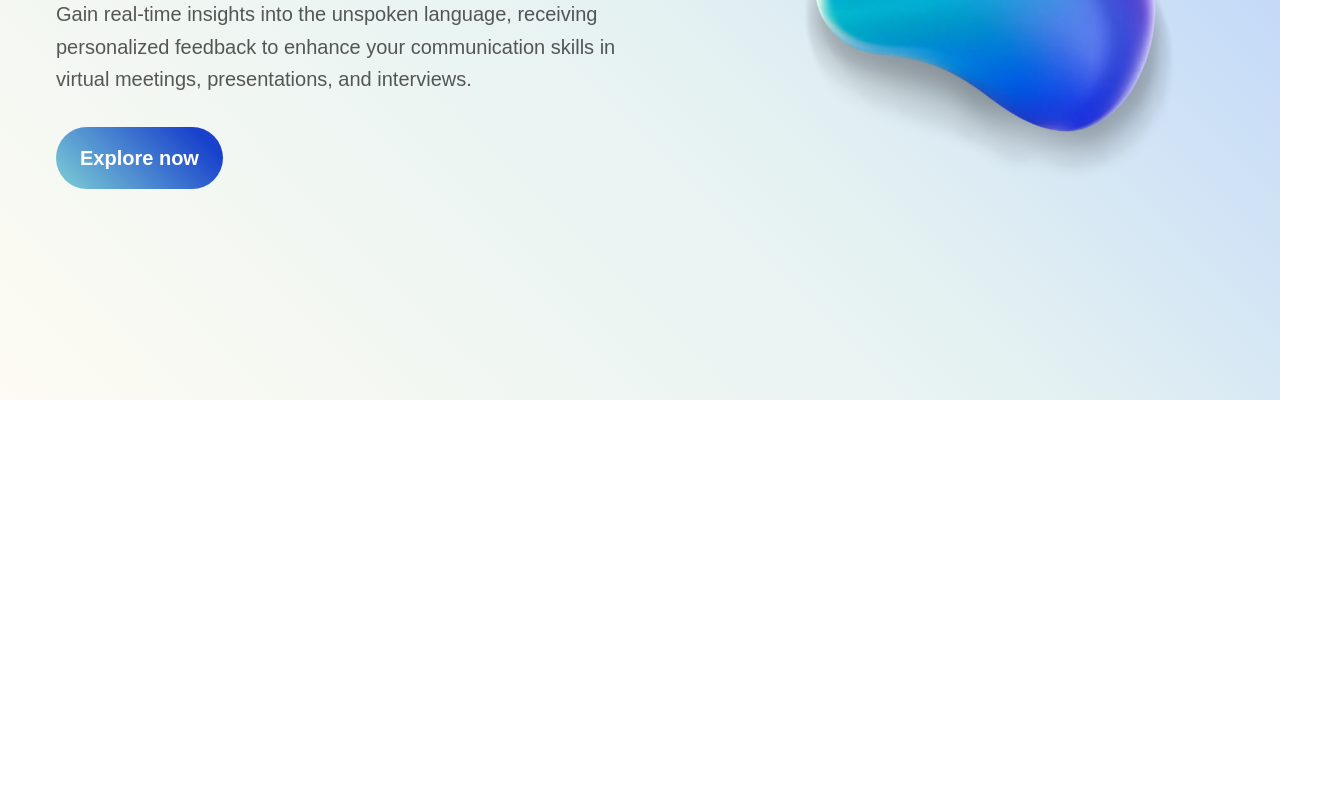
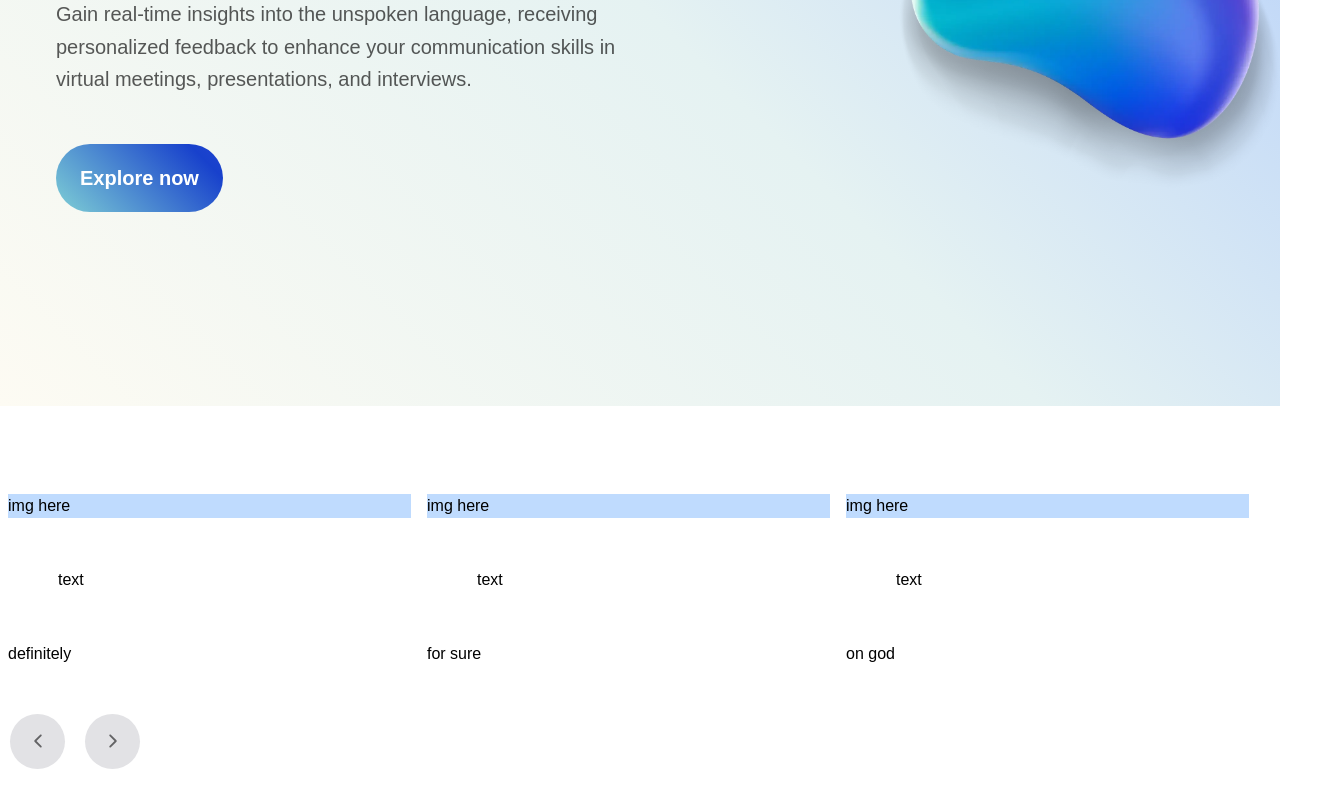
Before and after one commit to roskzhu/Empa, a React (Create React App) app in the folder client/: page / in a window 1280 px wide. Shown: the part 400-1208 px from the top of the page, 1336 px wide, since content can reach past the window. Before the commit the page ends 800 px from the top, so only its background shows below. Built offline with nearby package versions, Linux system fonts and the light colour scheme.

Commit message:
carousel starter

```diff
--- a/client/package.json
+++ b/client/package.json
@@ -3,6 +3,7 @@
   "version": "0.1.0",
   "private": true,
   "dependencies": {
+    "@emotion/styled": "^11.11.0",
     "@mediapipe/camera_utils": "^0.3.1675466862",
     "@mediapipe/drawing_utils": "^0.3.1675466124",
     "@mediapipe/face_mesh": "^0.4.1633559619",
--- a/client/src/components/Navbar.jsx
+++ b/client/src/components/Navbar.jsx
@@ -3,7 +3,7 @@ import { Link } from 'react-router-dom';
 
 const Navbar = () => {
   return (
-    <nav className="flex w-full items-center justify-between px-7 py-3 text-lg bg-transparent fixed top-0 bg-white">
+    <nav className="flex w-full items-center justify-between px-7 py-3 text-lg bg-transparent fixed top-0 bg-white z-50">
     <div className="flex">
       <Link to="/">
         <h1 className="text-2xl gradient-text font-extrabold ">empa</h1>
--- a/client/src/components/carousel/CarouselCard.jsx
+++ b/client/src/components/carousel/CarouselCard.jsx
@@ -1,59 +1,64 @@
-import React from 'react';
+import React from 'react'
+import styled from '@emotion/styled'
 
-// interface MetricsProps {
-//   card:{
-//     _id: string;
-//     organization_Name: string;
-//     overnight_Service_Type: string;
-//     program_Model: string;
-//     service_User_Count: number;
-//     capacity_Actual_Room: number;
-//   };
-// }
+const CarouselCard = ({card}) => {
+  return (
+    <div className="m-2 border-rounded">
+      <div className="bg-blue-200">
+        img here
+      </div>
+      <p className='content'>{card.content}</p>
+      <p className='answer'>{card.answer}</p>
+    </div>
+  )
+}
 
-const CarouselCard = ({ card }) => {
+const CardContainer = styled.div`
+  height: 300px;
+  width: calc(95% - 80px);
+  display: grid;
+  background-color: #F5F5F7;
+  border-radius: 8px;
+  margin-left: 20px;
+  font-weight: 600;
+  font-size: 35px;
+  position: relative;
+  padding: 40px;
+  align-items: center;
+  .answer {
+    grid-column: 1;
+    grid-row: 1;
+    display: flex;
+    opacity: 0;
+    transition: opacity 300ms;
+    font-size: 2em;
+    text-align: center;
+    justify-content: center;
+  }
+  .content {
+    grid-column: 1;
+    grid-row: 1;
+    display: flex;
+    transition: opacity 300ms;
+  }
+  :hover {
+    .content {
+      opacity: 0;
+    }
+    .answer {
+      opacity: 1;
+    }
+    background-image: linear-gradient(to bottom right, #FCA27C, #FF5AB4);
+    color: white;
+  }
+  span {
+    background-image: linear-gradient(to bottom right, #FCA27C, #FF5AB4);
+    background-size: 100%;
+    -webkit-background-clip: text;
+    -moz-background-clip: text;
+    -webkit-text-fill-color: transparent;
+    -moz-text-fill-color: transparent;
+  }
+`
 
-  return (
-    <div className="h-400px mx-2 w-200px grid place-items-center font-rubik font-semibold
-                    relative bg-white/10 hover:bg-white/20 hover:backdrop-blur bg-cover bg-center
-                    pb-5 text-center justify-center max-w-screen-xl overflow-hidden
-                    ">
-      <div className="w-full mt-4 text-center">
-        <div className="text-center justify-center">
-          <p className="text-white/90 font-light text-base p-1 px-4 bg-white/10 w-full">
-            {card.organization_Name}
-          </p>
-          <div className="flex justify-evenly">
-            <p className="text-white/70 font-light text-sm mt-1">
-              {card.overnight_Service_Type}
-              {"   ·   "}
-              {card.program_Model}
-            </p>
-          </div>
-        </div>
-        <div className="flex justify-evenly">
-          <div className="mr-3">
-            <p className="bg-gradient-to-r from-pink-500 to-pink-100 text-transparent bg-clip-text text-fill-transparent
-                         font-semibold text-8xl uppercase mt-3">
-              {card.service_User_Count}
-            </p>
-            <p className="text-white font-light text-md uppercase mt-3">
-              users using this service
-            </p>
-          </div>
-          <div className="ml-3">
-            <p className="bg-gradient-to-r from-indigo-500 to-blue-400 text-transparent bg-clip-text text-fill-transparent
-                         font-semibold text-8xl uppercase mt-3">
-              {card.capacity_Actual_Room}
-            </p>
-            <p className="text-white font-light text-md uppercase mt-3">
-              capacity left
-            </p>
-          </div>
-        </div>
-      </div>
-    </div>
-  );
-};
-
-export default CarouselCard;
+export default CarouselCard
--- a/client/src/components/carousel/CarouselWrapper.jsx
+++ b/client/src/components/carousel/CarouselWrapper.jsx
@@ -1,89 +1,91 @@
-import React, { useRef, useState, useEffect } from 'react';
-import axios from 'axios';
-
-import Swiper from 'react-slick';
-import './carousel.module.css';
+import React from 'react'
+import styled from '@emotion/styled';
+import Swiper from "react-slick";
+import './carousel.css';
 import CarouselCard from './CarouselCard';
-import 'slick-carousel/slick/slick.css';
-import 'slick-carousel/slick/slick-theme.css';
-import { IoIosArrowForward, IoIosArrowBack } from 'react-icons/io';
-import { Settings } from 'react-slick';
-
-// interface Metrics {
-//   _id: string;
-//   organization_Name: string;
-//   overnight_Service_Type: string;
-//   program_Model: string;
-//   service_User_Count: number;
-//   capacity_Actual_Room: number;
-// }
+import "slick-carousel/slick/slick.css";
+import "slick-carousel/slick/slick-theme.css";
+import { IoIosArrowForward, IoIosArrowBack } from "react-icons/io";
 
 const Carousel = () => {
   const settings = {
     infinite: true,
-    speed: 300,
+    speed: 500,
+    slidesToShow: 3,
     slidesToScroll: 1,
     autoplay: true,
+    autoplaySpeed: 2000,
     pauseOnHover: true,
-    className: 'test',
-    centerMode: false,
-    slidesToShow: 3,
-
-    responsive: [
-      {
-        breakpoint: 1024, // md and above
-        settings: {
-          slidesToShow: 2,
-        },
-      },
-      {
-        breakpoint: 768, // sm
-        settings: {
-          slidesToShow: 1,
-        },
-      },
-    ],
+    className: "hey"
   };
 
-  const slider = useRef<Swiper | null>(null);
-
-  const [metrics, setMetrics] = useState([]);
-
-  useEffect(() => {
-    // Fetch data from your API endpoint
-    const fetchData = async () => {
-      try {
-        const response = await axios.get('http://localhost:5000/api/metrics');
-        console.log(response.data);
-        setMetrics(response.data);
-      } catch (error) {
-        console.error('Error fetching data:', error.message);
-      }
-    };
-
-    fetchData();
-  }, []);
+  const slider = React.useRef(null);
 
   return (
-    <>
-      <div className="flex flex-col mt-[40px]">
+    // <CarouselContainer>
+    <div className="pt-20 justify-center">
       <Swiper ref={slider} {...settings}>
-          {metrics.map((card, index) => (
-            <CarouselCard card={card} key={index} />
+        {cards.map((card, index) => (
+          <CarouselCard
+            card={card}
+            key={index}
+          />
         ))}
       </Swiper>
 
-        <div className="flex justify-center mt-4">
-          <button className="carousel-control" onClick={() => slider.current?.slickPrev()}>
-            <IoIosArrowBack style={{ color: 'white', marginRight: '25px' }} />
+      <CarouselControlContainer>
+        <button
+          className="carousel-control"
+          onClick={() => slider?.current?.slickPrev()}
+        >
+          <IoIosArrowBack/>
         </button>
-          <button className="carousel-control" onClick={() => slider.current?.slickNext()}>
-            <IoIosArrowForward style={{ color: 'white' }} />
+        <button
+          className="carousel-control"
+          onClick={() => slider?.current?.slickNext()}
+        >
+          <IoIosArrowForward/>
         </button>
+
+      </CarouselControlContainer>
+
+    {/* </CarouselContainer> */}
     </div>
-      </div>
-    </>
-  );
-};
+  )
+}
 
-export default Carousel;
+const CarouselContainer = styled.div`
+  display: flex;
+  flex-direction: column;
+  padding-bottom: 20px;
+  margin-top: -40px;
+`
+
+const CarouselControlContainer = styled.div`
+  align-self: center;
+  display: flex;
+`
+
+const cards = [
+  {
+    content: "Social Interaction Aid",
+    answer: "text"
+  },
+  {
+    content: "text",
+    answer: "of course"
+  },
+  {
+    content: "text",
+    answer: "definitely"
+  },
+  {
+    content: "text",
+    answer: "for sure"
+  },
+  {
+    content: "text",
+    answer: "on god"
+  },
+]
+export default Carousel
--- a/client/src/components/carousel/carousel.module.css
+++ b/client/src/components/carousel/carousel.css
@@ -1,4 +1,4 @@
-.test {
+.hey {
   display: flex;
   width: 98.2vw;
   justify-content: center;
@@ -11,6 +11,7 @@
   background-color: #E2E2E5;
   color: #636365;
   font-size: 20px;
+  margin: 10px;
   border-radius: 27.5px;
   margin-top: 40px;
   margin-bottom: 40px;
--- a/client/src/index.css
+++ b/client/src/index.css
@@ -17,7 +17,7 @@ body {
   font-family: 'Satoshi', sans-serif;
   -webkit-font-smoothing: antialiased;
   -moz-osx-font-smoothing: grayscale;
-  overflow: hidden;
+  /* overflow: hidden; */
 }
 
 code {
@@ -25,32 +25,12 @@ code {
     monospace;
 }
 
-/* @import url('https://fonts.googleapis.com/css2?family=Inter:wght@300;400;500;600;700&display=swap');
-p {
-  font-family: 'Inter', sans-serif;
+.slick-prev {
+  left: unset !important;
+  visibility: hidden;
 }
 
-h1 {
-  font-family: 'Inter', sans-serif;
-  font-weight: 700;
-  margin: 0;
+.slick-next {
+  right: unset !important;
+  visibility: hidden;
 }
-
-h2 {
-  font-family: 'Inter', sans-serif;
-  font-weight: 600;
-  margin: 0;
-}
-
-h3 {
-  font-family: 'Inter', sans-serif;
-  font-weight: 500;
-}
-
-a {
-  text-decoration: none;
-}
-
-button {
-  font-family: 'Inter', sans-serif;
-} */
--- a/client/src/pages/Landing.jsx
+++ b/client/src/pages/Landing.jsx
@@ -1,7 +1,6 @@
 import React from 'react';
 import Carousel from '../components/carousel/CarouselWrapper';
 import { Link } from 'react-router-dom';
-// import Carousel from '../components/carousel/CarouselWrapper';
 
 const Landing = () => {
   const redirectToMain = () => {
@@ -9,17 +8,15 @@ const Landing = () => {
   };
 
   return (
-    <div className="background-gradient m-0 p-14 h-screen flex">
-      <div>
+    <div className="">
+    <div className="background-gradient m-0 p-14 flex">
+      <div className="pb-32">
         <div
           className="text-md mt-[150px] font-extrabold border-black/80 border-2
                       rounded-full px-3 text-black/80 w-[140px]"
         >
           Meet <span className="gradient-text my-8 pr-2">empa</span> {"ᐳ"}
         </div>
-
-       {/* <div className='blurb'>
-           <p className="text-black/60 text-3xl leading-relaxed font-medium pb-20 w-1/2">  */}
 
         <h2 className="text-black/80 font-extrabold text-5xl w-[50%] py-4 leading-snug">
           Your Emotional Intelligence Partner.
@@ -34,16 +31,17 @@ const Landing = () => {
             {/* Empa not only deciphers emotions but provides actionable insights on addressing specific feelings effectively, empowering you to build stronger connections.  */}
           </p>
       </div>
-        <Link className='explore-button font-extrabold rounded-full text-xl p-5 px-6'
-              onClick="{redirectToMain}">
+        <button className='explore-button font-extrabold rounded-full text-xl p-5 px-6'
+              onClick={redirectToMain}>
             Explore now
-        </Link>
+        </button>
         </div>
-        <div className='absolute justify-end w-full flex align-center pt-40 pr-40'>
+        <div className='absolute justify-end flex align-center pt-40 pl-20'>
           <img className='w-1/3' src='/blob1.png' alt='Image Description'/>
         </div>
 
-        {/* <Carousel/> */}
+    </div>
+    <Carousel/>
     </div>
   );
 };
```
Lines whose indentation alone changed are shown as unchanged.
